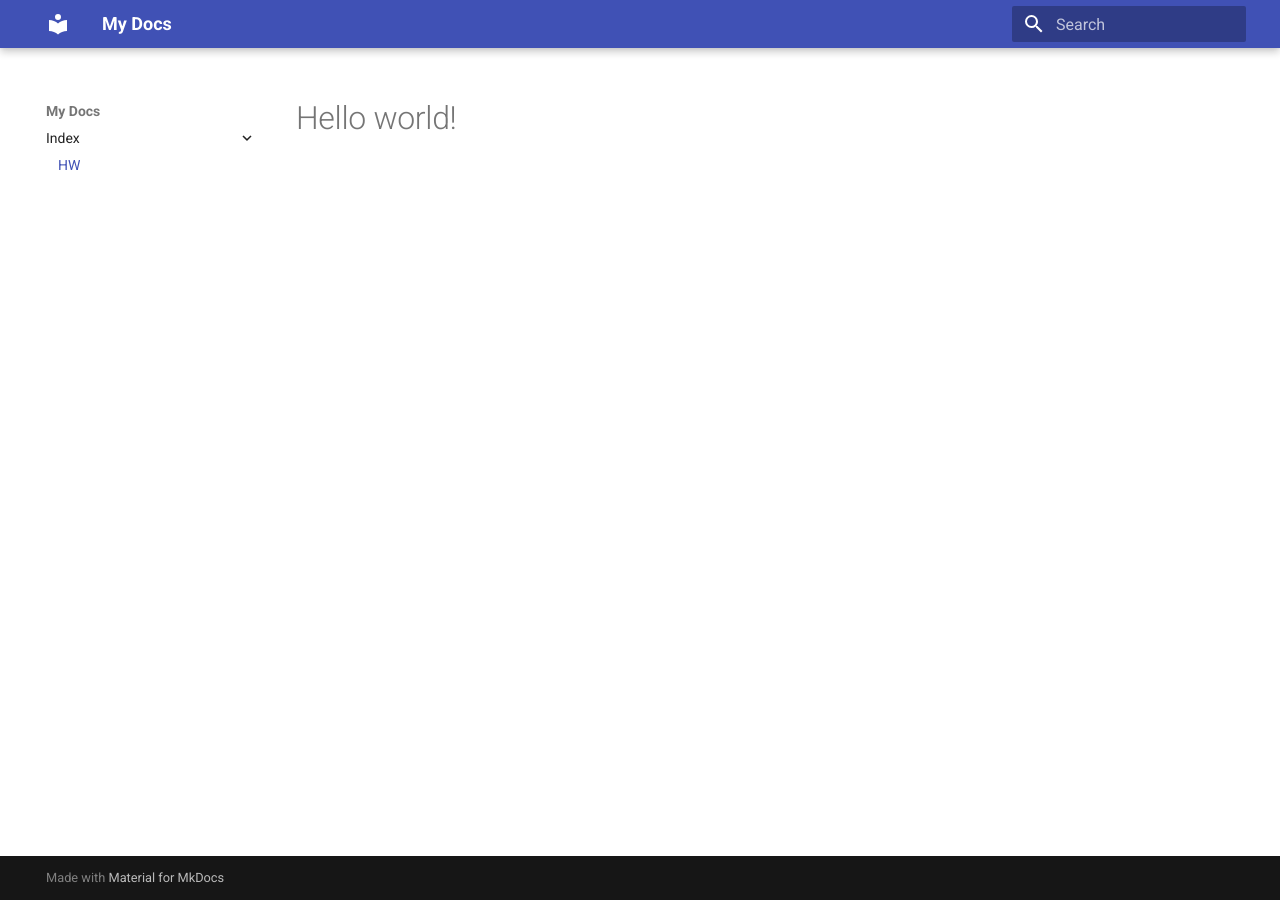
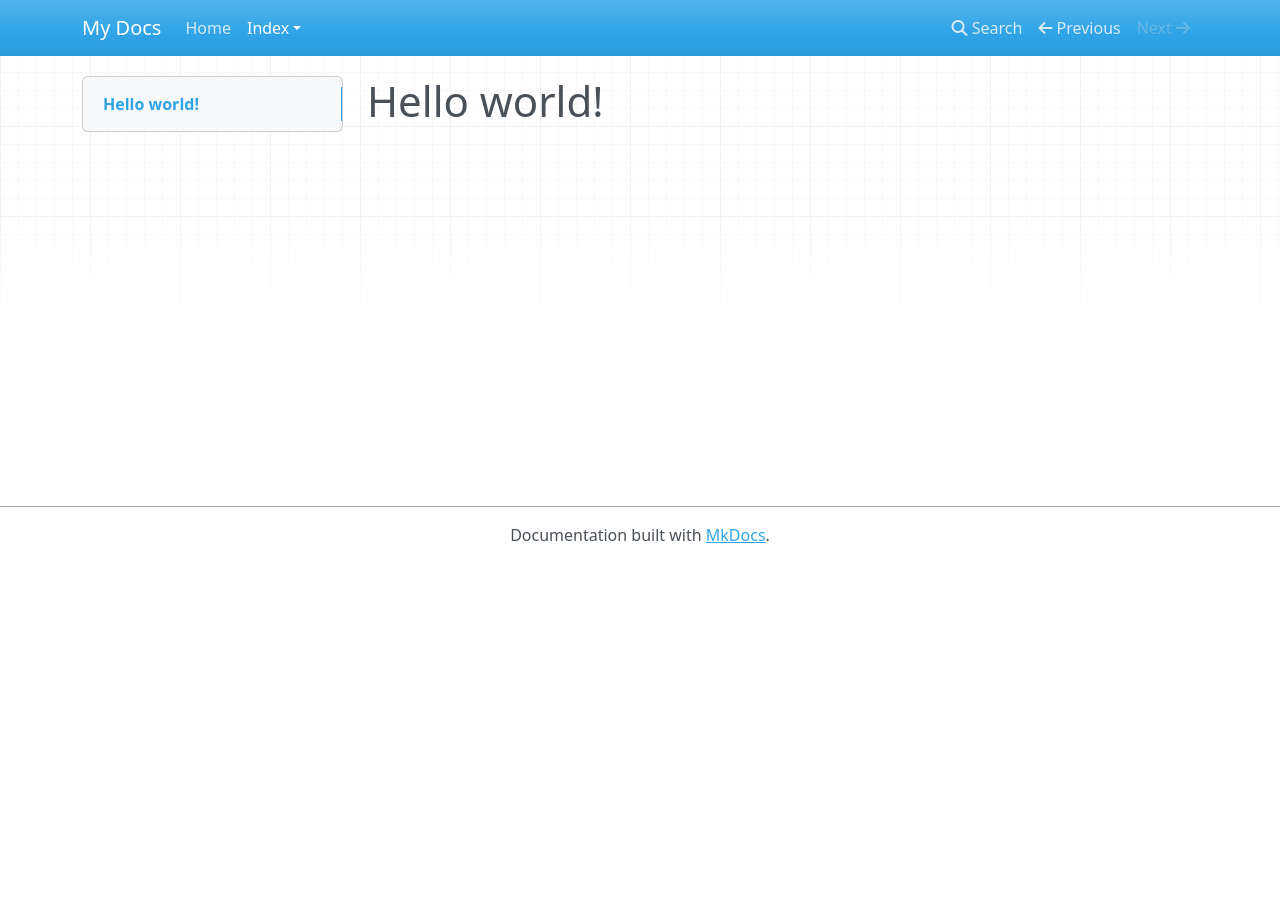
Before and after one commit to arnaudbreton/mkdocs-404-nav-issue, an MkDocs documentation site: the page built from docs/hello.md, in a window 1280 px wide. Built offline with MkDocs 1.6.1, drawn with Linux system fonts in a browser that asks for light colours; nearby versions of some CDN libraries.

Commit message:
Remove mkdocs material theme, not needed

```diff
--- a/mkdocs.yml
+++ b/mkdocs.yml
@@ -1,8 +1,6 @@
 site_name: My Docs
 
-theme:
-  name: 'material'
-
 nav:
+  - Home: 'index.md'
   - Index:
     - HW: 'hello.md'
```
